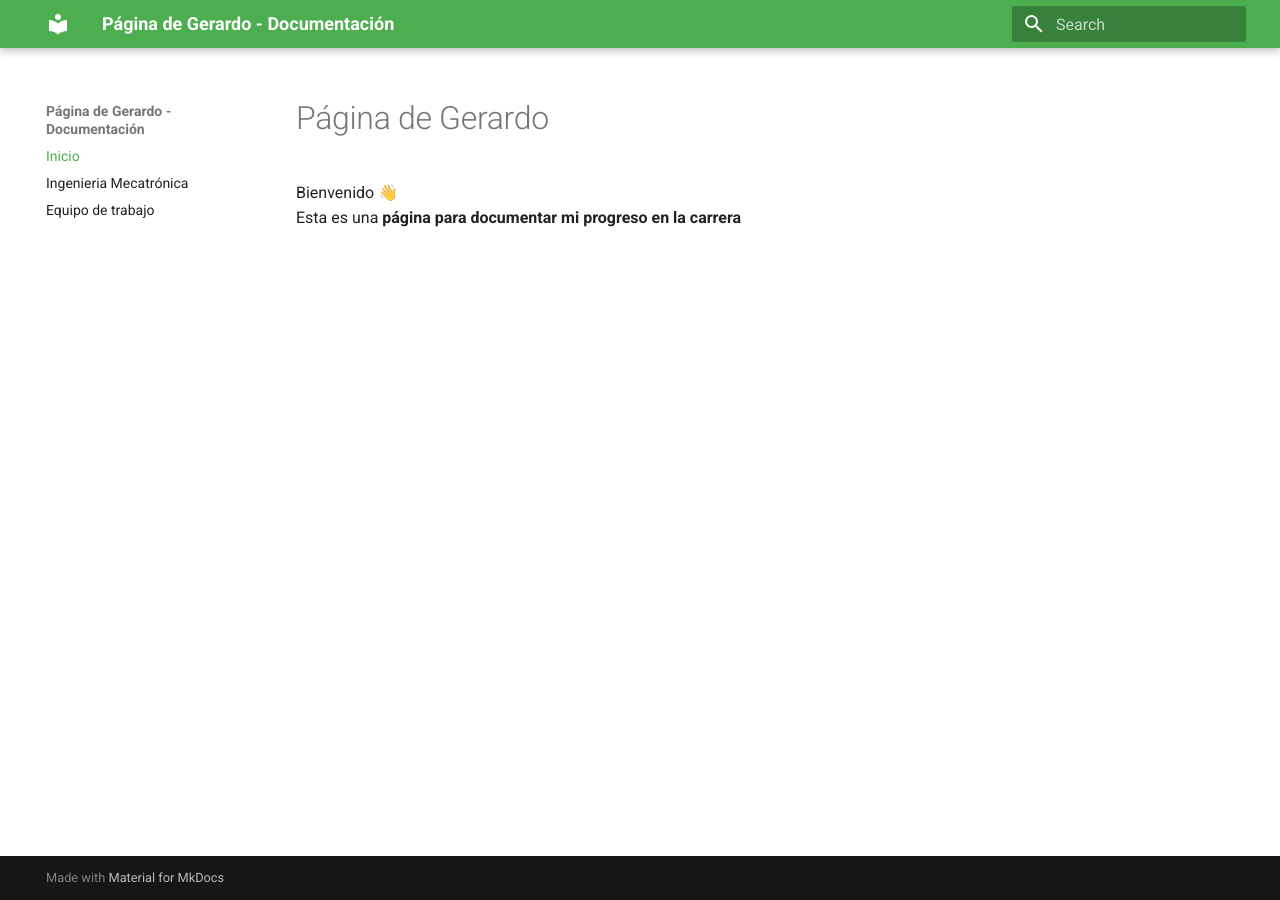
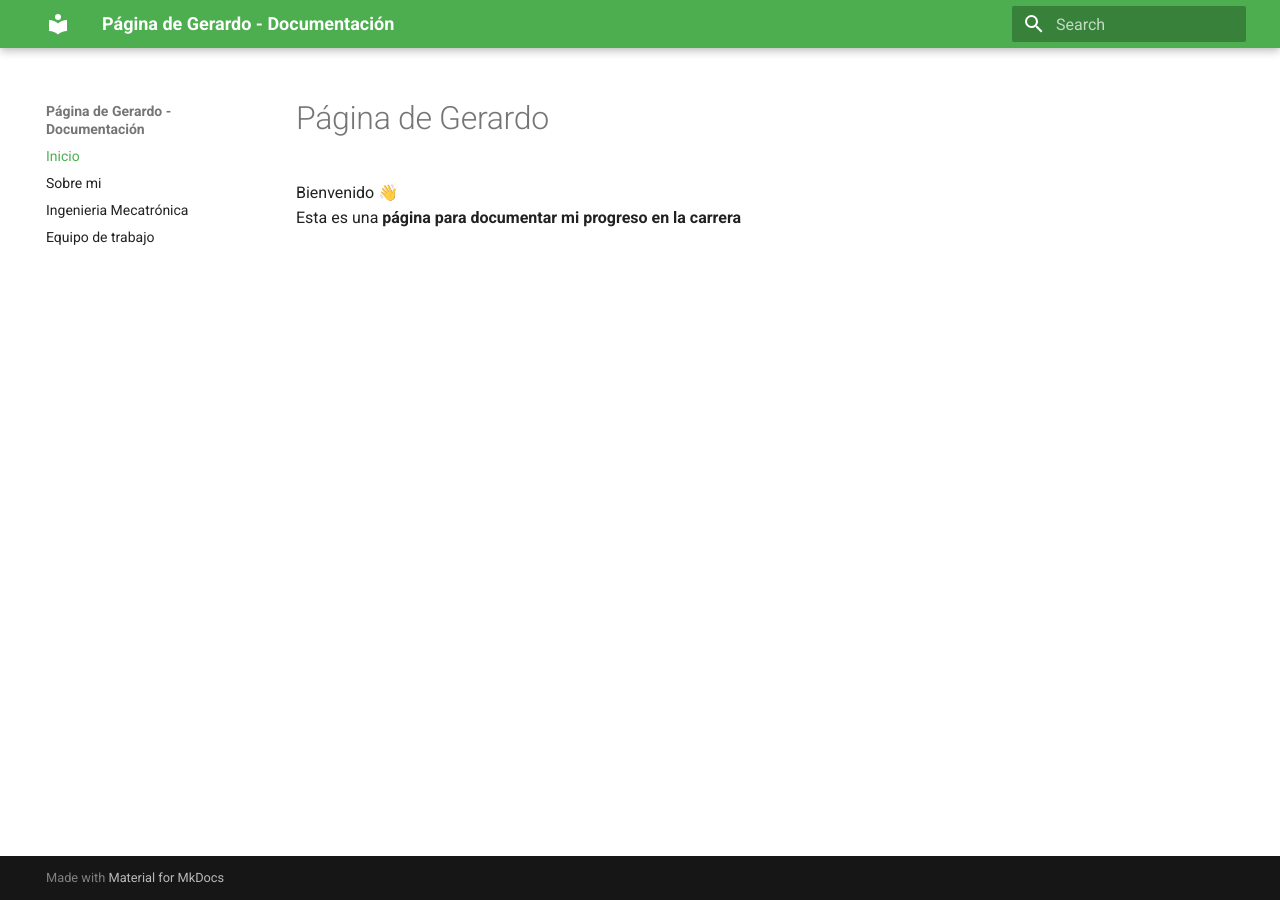
Before and after one commit to Gerardo-Esquivel/PortafoloProyectoIngernieria, an MkDocs documentation site: the page built from docs/index.md, in a window 1280 px wide. Built offline with MkDocs 1.6.1 and Material for MkDocs 9.7.7, drawn with Linux system fonts in a browser that asks for light colours.

Commit message:
Update mkdocs.yml

```diff
--- a/mkdocs.yml
+++ b/mkdocs.yml
@@ -40,5 +40,6 @@ extra_css:
 
 nav:
   - Inicio: index.md
+  - Sobre mi: aboutme.md
   - Ingenieria Mecatrónica: trabajos.md
   - Equipo de trabajo: presentacion.md
```
